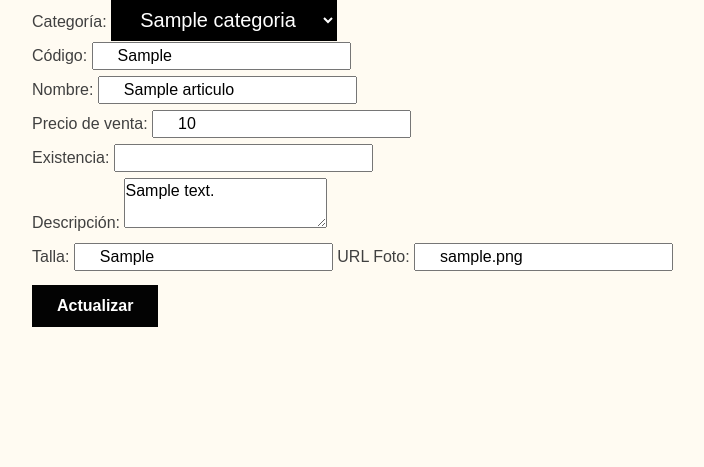
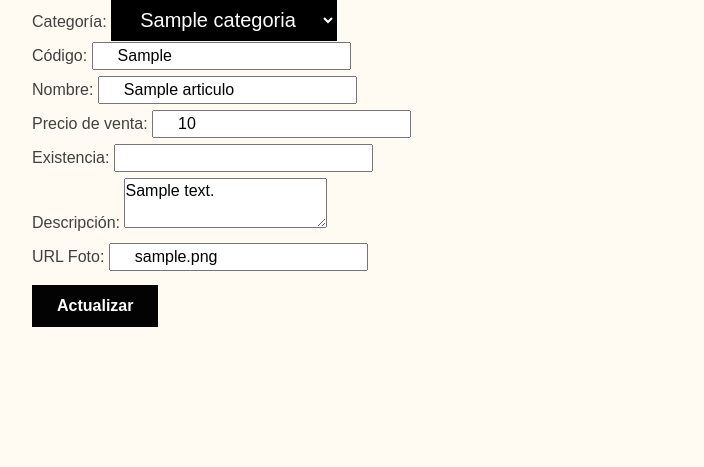
Before and after one commit to FedericoVictorianoSierra/Festividad, a PHP site: page /actualizar.php?id=1 in a window 1280 px wide. Shown: the part 473-940 px from the top of the page, without its empty margins (53-757 px from the left). Run offline with PHP 8.4, Linux system fonts and the light colour scheme; the visitor is signed in with stand-in values (Sample User, id 1); tables that the repository leaves empty or names only in its code hold one stand-in row (values such as "Sample post"); data that the repository does not hold is empty; some libraries are stand-ins or nearby versions.

Commit message:
base de datos

```diff
--- a/actualizar.php
+++ b/actualizar.php
@@ -36,7 +36,6 @@ if (isset($_POST['actualizar'])) {
     $precio_venta = $_POST['precio_venta'];
     $existencia = $_POST['existencia'];
     $descripcion = $_POST['descripcion'];
-    $talla = $_POST['talla'];
     $imagen = $_POST['foto_'];
 
     $nombreimg = "imagen"; // Se obtiene el nombre de la imagen
@@ -54,7 +53,7 @@ if (isset($_POST['actualizar'])) {
     $idimagen = mysqli_insert_id($conexion);
 
     // Actualizar los datos en la tabla articulo sin actualizar la imagen
-    $sql = "UPDATE articulo SET idcategoria='$idcategoria', codigo='$codigo', nombre='$nombre', precio_venta='$precio_venta', existencia='$existencia', descripcion='$descripcion', talla='$talla' WHERE idarticulo='$idarticulo'";
+    $sql = "UPDATE articulo SET idcategoria='$idcategoria', codigo='$codigo', nombre='$nombre', precio_venta='$precio_venta', existencia='$existencia', descripcion='$descripcion' WHERE idarticulo='$idarticulo'";
 
     if (mysqli_query($conexion, $sql)) {
         $textoModal = "Los datos se han actualizado correctamente.";
@@ -139,8 +138,6 @@ if (!$resultado_categorias) {
             <label for="descripcion">Descripción:</label>
             <textarea name="descripcion" id="descripcion" required="required"><?php echo $articulo['descripcion']; ?></textarea>
             <br>
-            <label for="talla">Talla:</label>
-            <input class="px-4 me-sm-3" type="text" name="talla" id="talla" value="<?php echo $articulo['talla']; ?>" required="required">
 
             <label for="foto_">URL Foto:</label>
             <!--<input class="px-4 me-sm-3" type="file" name="foto_" id="foto_">-->
--- a/categoria.php
+++ b/categoria.php
@@ -52,7 +52,7 @@ $idrol = $fila_usuario['idrol'];
 
             <?php
             // Realizamos la consulta para obtener las categorías
-            $query = "SELECT idcategoria, nombre, descripcion, id_imagen, idmaterial FROM categoria";
+            $query = "SELECT idcategoria, nombre, descripcion, id_imagen FROM categoria";
             $result = mysqli_query($conexion, $query);
 
             // Recorremos los resultados y mostramos la información de cada categoría
--- a/compras.php
+++ b/compras.php
@@ -3,7 +3,7 @@ $idusuario = "";
 include 'conexion.php'; // Incluye el archivo de conexión a la base de datos
 
 // Consulta SQL para obtener las compras del usuario ordenadas por fecha
-$sql = "SELECT venta.fecha, venta.total, venta.idventa, carrito.idcarrito, carrito.cantidad, carrito.idtalla,  articulo.codigo, articulo.nombre, articulo.descripcion, img.Tipo, img.nuevaImagen FROM venta
+$sql = "SELECT venta.fecha, venta.total, venta.idventa, carrito.idcarrito, carrito.cantidad,  articulo.codigo, articulo.nombre, articulo.descripcion, img.Tipo, img.nuevaImagen FROM venta
         INNER JOIN carrito ON venta.idcarrito = carrito.idcarrito
         INNER JOIN articulo ON carrito.idarticulo = articulo.idarticulo
         INNER JOIN img ON articulo.id_imagen = img.id_imagen
```
